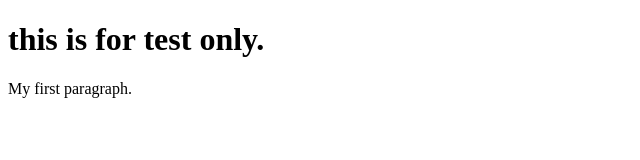
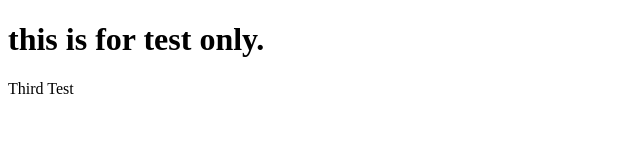
Before and after one commit to ChandanKunwar/Test2, a plain HTML site: page index.html in a window 1280 px wide. Shown: the full height of the page, 0-640 px from the left. Drawn offline with Linux system fonts and the light colour scheme.

Commit message:
Update index.html

```diff
--- a/index.html
+++ b/index.html
@@ -4,7 +4,7 @@
 
 <h1>this is for test only.</h1>
 
-<p>My first paragraph.</p>
+<p>Third Test</p>
 
 </body>
 </html>
```
